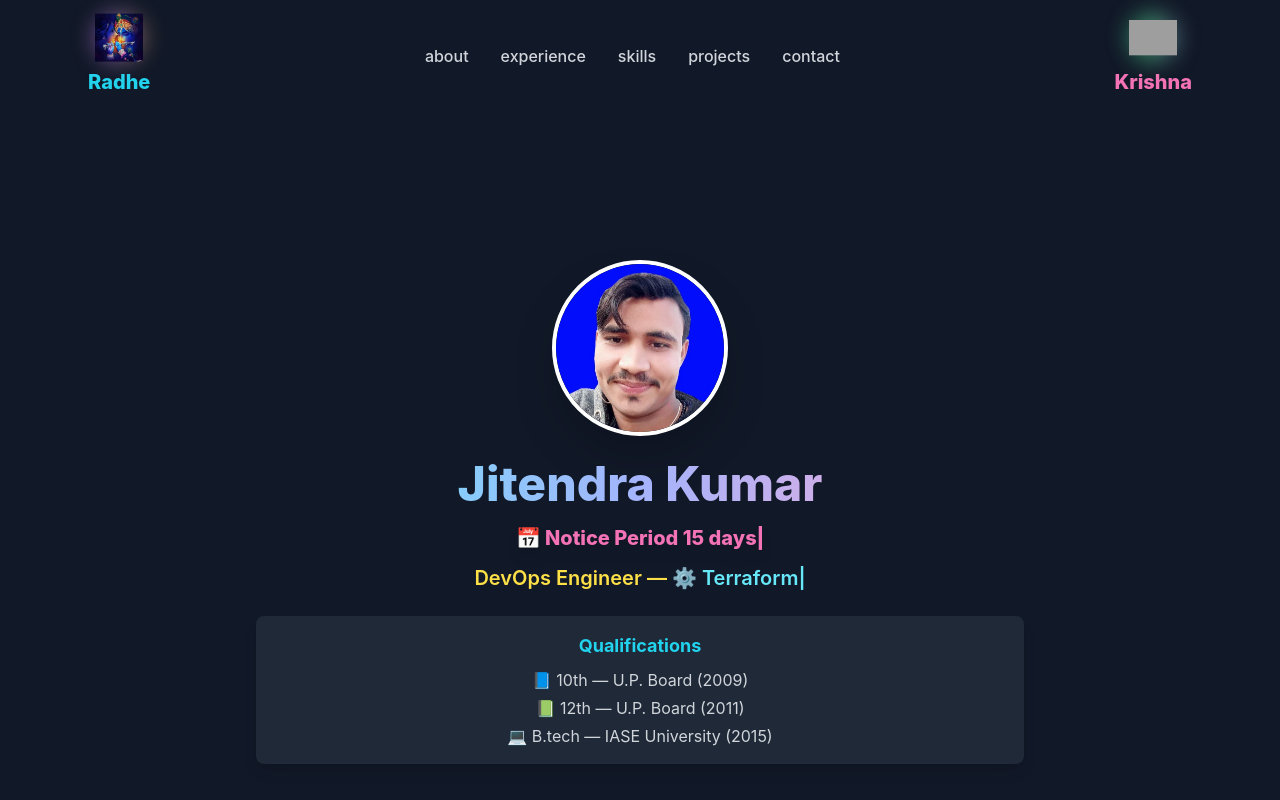
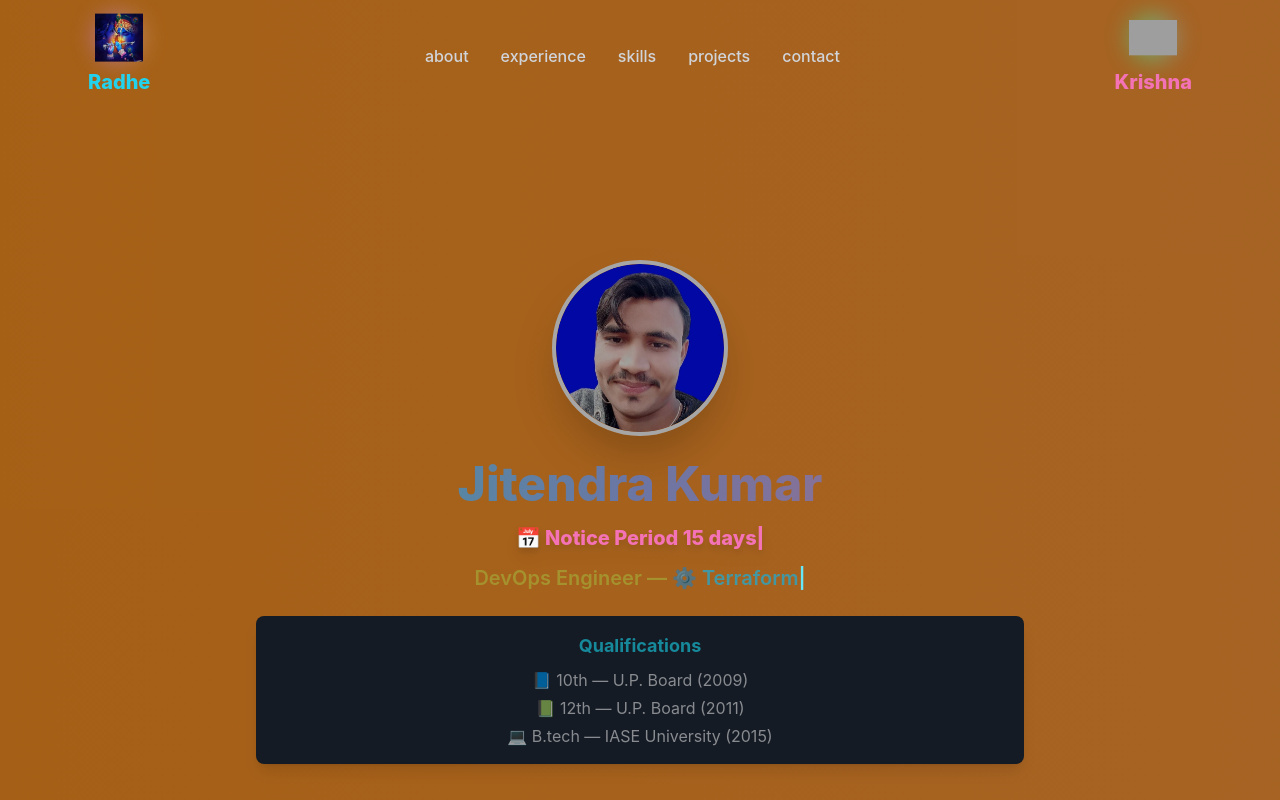
Before and after one commit to JitendraDevopsEng/Jitendra-DevOps---React-Tailwind-Portfolio, a React (Vite) app in the folder jitendra-portfolio/: page / in a window 1280 px wide. Shown: the top 800 px of the page. Built offline with nearby package versions, Linux system fonts and the light colour scheme; grey boxes are pictures that could not be loaded.

Commit message:
background updated

```diff
--- a/jitendra-portfolio/src/App.jsx
+++ b/jitendra-portfolio/src/App.jsx
@@ -10,8 +10,9 @@ import ParticlesBackground from "./components/ParticlesBackground";
 
 export default function App() {
   return (
-    <div className="bg-gray-900 text-white min-h-screen relative">
-      <ParticlesBackground /> {/* 👈 Background sabse pehle */}
+    // bg-gray-900 hata diya, custom saffron background index.css handle karega
+    <div className="min-h-screen relative app-overlay text-white">
+      <ParticlesBackground /> {/* 👈 Agar particles use karna ho to rakh, warna hata de */}
       <Navbar />
       <main>
         <Hero />
--- a/jitendra-portfolio/src/index.css
+++ b/jitendra-portfolio/src/index.css
@@ -3,17 +3,47 @@
 @tailwind utilities;
 
 /* Smooth scroll */
-html {
+html, body, #root {
+  height: 100%;
   scroll-behavior: smooth;
 }
 
-/* small custom */
+:root {
+  --saffron-1: #ff9a3c;  /* light saffron */
+  --saffron-2: #ff6f00;  /* deep saffron */
+  --overlay: rgba(0,0,0,0.35); /* optional dark overlay */
+}
+
+/* 🌅 Animated saffron gradient background */
+@keyframes saffronShift {
+  0% { background-position: 0% 50%; }
+  50% { background-position: 100% 50%; }
+  100% { background-position: 0% 50%; }
+}
+
 body {
+  background: linear-gradient(270deg, var(--saffron-1), #ff8a00, var(--saffron-2));
+  background-size: 600% 600%;
+  animation: saffronShift 12s ease infinite;
+
+  color: #fff;
+  min-height: 100vh;
   -webkit-font-smoothing: antialiased;
   -moz-osx-font-smoothing: grayscale;
+  position: relative;
 }
 
-/* typewriter underline effect for subtitle */
+/* 🔲 Optional overlay for better text contrast */
+.app-overlay::before {
+  content: "";
+  position: absolute;
+  inset: 0;
+  background: var(--overlay);
+  pointer-events: none;
+  z-index: 0;
+}
+
+/* ✍️ typewriter underline effect for subtitle */
 .typewriter {
   display: inline-block;
   position: relative;
@@ -32,7 +62,7 @@ body {
   width: 100%;
 }
 
-/* 🌈 Gradient Aura Animation */
+/* 🌈 Gradient Aura Animation (keep existing) */
 @keyframes gradient-x {
   0%, 100% {
     background-position: 0% 50%;
@@ -41,8 +71,12 @@ body {
     background-position: 100% 50%;
   }
 }
-
 .animate-gradient-x {
   background-size: 200% 200%;
   animation: gradient-x 4s ease infinite;
 }
+
+/* ♿ Prefers reduced motion */
+@media (prefers-reduced-motion: reduce) {
+  * { animation: none !important; transition: none !important; }
+}
```
